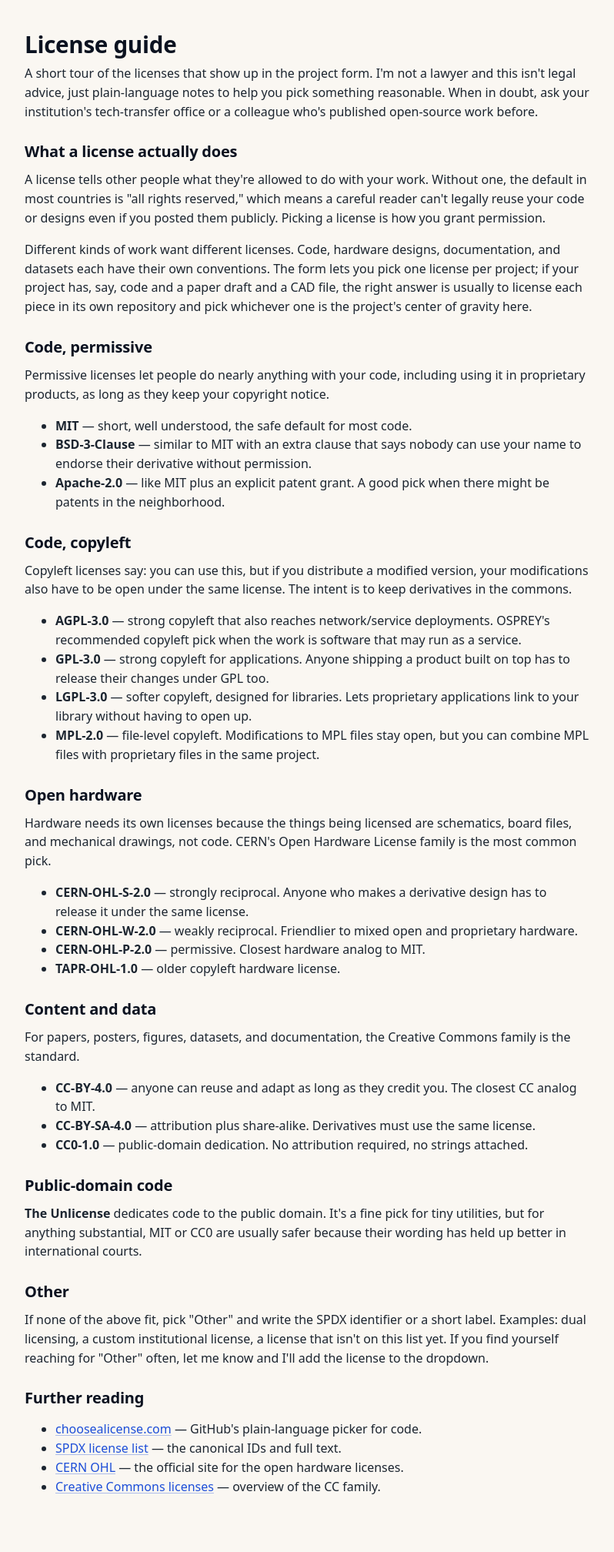
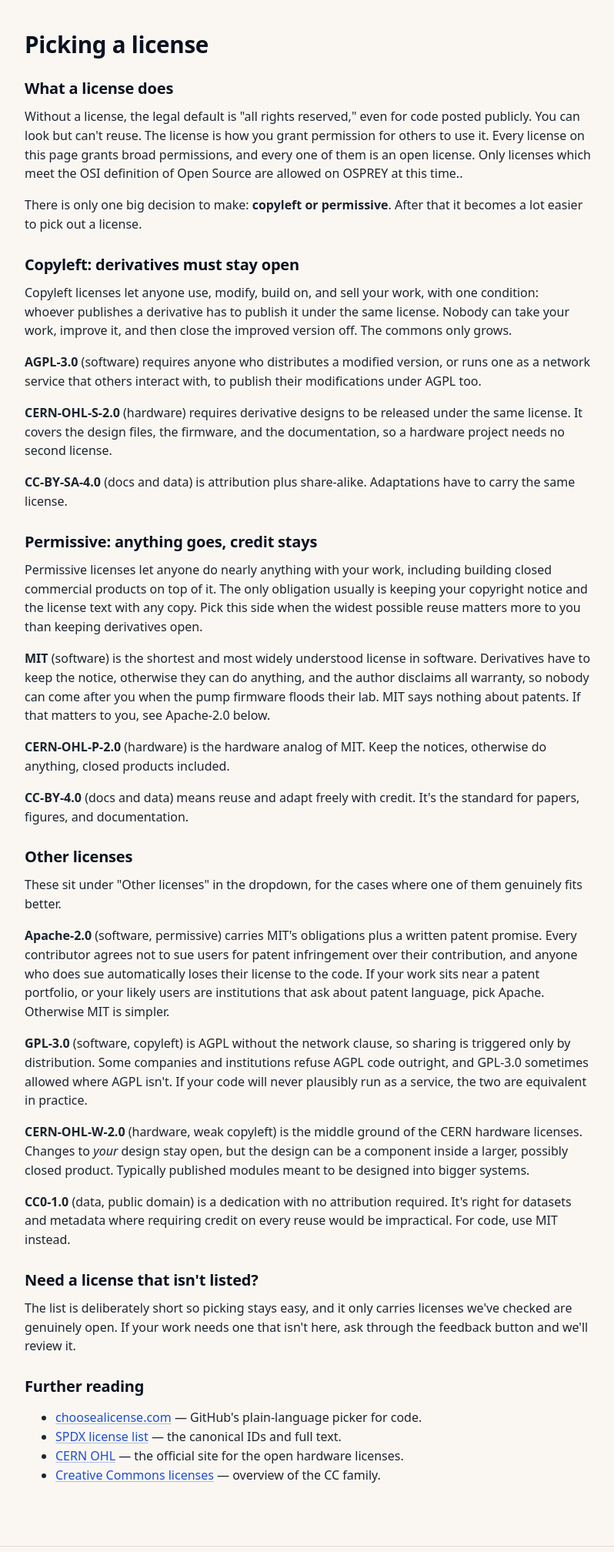
Before and after one commit to Phalkon-Industries/osprey, a Django app: template core/templates/core/license_guide.html in a window 1280 px wide. Shown: the part 65-2081 px from the top of the page at 77% size, without its empty margins (120-918 px from the left). Run offline with Django 5.2, Linux system fonts and the light colour scheme; the template is opened without the code that fills it, so the values that code supplies are empty.

Commit message:
Update OS license guide and picker

```diff
--- a/core/templates/core/license_guide.html
+++ b/core/templates/core/license_guide.html
@@ -3,120 +3,117 @@
 
 {% block content %}
 <section style="max-width:46rem">
-    <h1>License guide</h1>
-    <p style="color:var(--muted)">
-        A short tour of the licenses that show up in the project form. I'm
-        not a lawyer and this isn't legal advice, just plain-language notes
-        to help you pick something reasonable. When in doubt, ask your
-        institution's tech-transfer office or a colleague who's published
-        open-source work before.
+    <h1>Picking a license</h1>
+
+
+    <h2>What a license does</h2>
+    <p>
+        Without a license, the legal default is "all rights reserved,"
+        even for code posted publicly. You can look but can't
+        reuse. The license is how you grant permission for others to use it. Every license on
+        this page grants broad permissions, and every one of them is an
+        open license. Only licenses which meet the OSI definition of Open Source are allowed on OSPREY at this time..
+    </p>
+    <p>
+        There is only one big decision to make: <strong>copyleft or
+        permissive</strong>. After that it becomes a lot easier to pick
+        out a license.
     </p>
 
-    <h2>What a license actually does</h2>
+    <h2>Copyleft: derivatives must stay open</h2>
     <p>
-        A license tells other people what they're allowed to do with your
-        work. Without one, the default in most countries is "all rights
-        reserved," which means a careful reader can't legally reuse your
-        code or designs even if you posted them publicly. Picking a license
-        is how you grant permission.
+        Copyleft licenses let anyone use, modify, build on, and sell your
+        work, with one condition: whoever publishes a derivative has to
+        publish it under the same license. Nobody can take your work,
+        improve it, and then close the improved version off. The commons only
+        grows.
     </p>
     <p>
-        Different kinds of work want different licenses. Code, hardware
-        designs, documentation, and datasets each have their own
-        conventions. The form lets you pick one license per project; if
-        your project has, say, code and a paper draft and a CAD file, the
-        right answer is usually to license each piece in its own
-        repository and pick whichever one is the project's center of
-        gravity here.
+        <strong>AGPL-3.0</strong> (software) requires anyone who
+        distributes a modified version, or runs one as a network service
+        that others interact with, to publish their modifications under
+        AGPL too.
+    </p>
+    <p>
+        <strong>CERN-OHL-S-2.0</strong> (hardware) requires derivative
+        designs to be released under the same license. It covers the
+        design files, the firmware, and the documentation, so a hardware
+        project needs no second license.
+    </p>
+    <p>
+        <strong>CC-BY-SA-4.0</strong> (docs and data) is attribution plus
+        share-alike. Adaptations have to carry the same license.
     </p>
 
-    <h2>Code, permissive</h2>
+    <h2>Permissive: anything goes, credit stays</h2>
     <p>
-        Permissive licenses let people do nearly anything with your code,
-        including using it in proprietary products, as long as they keep
-        your copyright notice.
+        Permissive licenses let anyone do nearly anything with your work,
+        including building closed commercial products on top of it. The
+        only obligation usually is keeping your copyright notice and the license
+        text with any copy. Pick this side when the widest possible reuse
+        matters more to you than keeping derivatives open.
     </p>
-    <ul>
-        <li><strong>MIT</strong> — short, well understood, the safe default
-            for most code.</li>
-        <li><strong>BSD-3-Clause</strong> — similar to MIT with an extra
-            clause that says nobody can use your name to endorse their
-            derivative without permission.</li>
-        <li><strong>Apache-2.0</strong> — like MIT plus an explicit patent
-            grant. A good pick when there might be patents in the
-            neighborhood.</li>
-    </ul>
-
-    <h2>Code, copyleft</h2>
     <p>
-        Copyleft licenses say: you can use this, but if you distribute a
-        modified version, your modifications also have to be open under
-        the same license. The intent is to keep derivatives in the
-        commons.
+        <strong>MIT</strong> (software) is the shortest and most widely
+        understood license in software. Derivatives have to keep the notice, otherwise they can do
+        anything, and the author disclaims all warranty, so nobody can
+        come after you when the pump firmware floods their lab. MIT says
+        nothing about patents. If that matters to you, see Apache-2.0
+        below.
     </p>
-    <ul>
-        <li><strong>AGPL-3.0</strong> — strong copyleft that also reaches
-            network/service deployments. OSPREY's recommended copyleft pick
-            when the work is software that may run as a service.</li>
-        <li><strong>GPL-3.0</strong> — strong copyleft for
-            applications. Anyone shipping a product built on top has to
-            release their changes under GPL too.</li>
-        <li><strong>LGPL-3.0</strong> — softer copyleft, designed
-            for libraries. Lets proprietary applications link to your
-            library without having to open up.</li>
-        <li><strong>MPL-2.0</strong> — file-level copyleft. Modifications
-            to MPL files stay open, but you can combine MPL files with
-            proprietary files in the same project.</li>
-    </ul>
-
-    <h2>Open hardware</h2>
     <p>
-        Hardware needs its own licenses because the things being licensed
-        are schematics, board files, and mechanical drawings, not code.
-        CERN's Open Hardware License family is the most common pick.
+        <strong>CERN-OHL-P-2.0</strong> (hardware) is the hardware analog
+        of MIT. Keep the notices, otherwise do anything, closed products
+        included.
     </p>
-    <ul>
-        <li><strong>CERN-OHL-S-2.0</strong> — strongly reciprocal. Anyone
-            who makes a derivative design has to release it under the same
-            license.</li>
-        <li><strong>CERN-OHL-W-2.0</strong> — weakly reciprocal. Friendlier
-            to mixed open and proprietary hardware.</li>
-        <li><strong>CERN-OHL-P-2.0</strong> — permissive. Closest hardware
-            analog to MIT.</li>
-        <li><strong>TAPR-OHL-1.0</strong> — older copyleft hardware
-            license.</li>
-    </ul>
-
-    <h2>Content and data</h2>
     <p>
-        For papers, posters, figures, datasets, and documentation, the
-        Creative Commons family is the standard.
-    </p>
-    <ul>
-        <li><strong>CC-BY-4.0</strong> — anyone can reuse and adapt as
-            long as they credit you. The closest CC analog to MIT.</li>
-        <li><strong>CC-BY-SA-4.0</strong> — attribution plus share-alike.
-            Derivatives must use the same license.</li>
-        <li><strong>CC0-1.0</strong> — public-domain dedication. No
-            attribution required, no strings attached.</li>
-    </ul>
-
-    <h2>Public-domain code</h2>
-    <p>
-        <strong>The Unlicense</strong> dedicates code to the public
-        domain. It's a fine pick for tiny utilities, but for anything
-        substantial, MIT or CC0 are usually safer because their wording
-        has held up better in international courts.
+        <strong>CC-BY-4.0</strong> (docs and data) means reuse and adapt
+        freely with credit. It's the standard for papers, figures, and
+        documentation.
     </p>
 
+    <h2>Other licenses</h2>
+    <p>
+        These sit under "Other licenses" in the dropdown, for the cases
+        where one of them genuinely fits better.
+    </p>
+    <p>
+        <strong>Apache-2.0</strong> (software, permissive) carries MIT's
+        obligations plus a written patent promise. Every contributor
+        agrees not to sue users for patent infringement over their
+        contribution, and anyone who does sue automatically loses their
+        license to the code. If your work sits near a patent portfolio,
+        or your likely users are institutions that ask about patent
+        language, pick Apache. Otherwise MIT is simpler.
+    </p>
+    <p>
+        <strong>GPL-3.0</strong> (software, copyleft) is AGPL without the
+        network clause, so sharing is triggered only by distribution.
+        Some companies and institutions refuse AGPL code outright, and
+        GPL-3.0 sometimes allowed where AGPL isn't. If your code will
+        never plausibly run as a service, the two are equivalent in
+        practice.
+    </p>
+    <p>
+        <strong>CERN-OHL-W-2.0</strong> (hardware, weak copyleft) is the
+        middle ground of the CERN hardware licenses. Changes to <em>your</em> design stay open, but the
+        design can be a component inside a larger, possibly closed
+        product. Typically published modules meant to be designed into
+        bigger systems.
+    </p>
+    <p>
+        <strong>CC0-1.0</strong> (data, public domain) is a dedication
+        with no attribution required. It's right for datasets and
+        metadata where requiring credit on every reuse would be
+        impractical. For code, use MIT instead.
+    </p>
 
-    <h2>Other</h2>
+    <h2>Need a license that isn't listed?</h2>
     <p>
-        If none of the above fit, pick "Other" and write the SPDX
-        identifier or a short label. Examples: dual licensing, a
-        custom institutional license, a license that isn't on this
-        list yet. If you find yourself reaching for "Other" often, let
-        me know and I'll add the license to the dropdown.
+        The list is deliberately short so picking stays easy, and it only
+        carries licenses we've checked are genuinely open. If your work
+        needs one that isn't here, ask through the feedback button and
+        we'll review it.
     </p>
 
     <h2>Further reading</h2>
```
Also changed, not shown: projects/forms.py (+36 -56 lines), projects/templates/projects/form.html (+3 -19 lines), projects/tests.py (+72 -10 lines).
